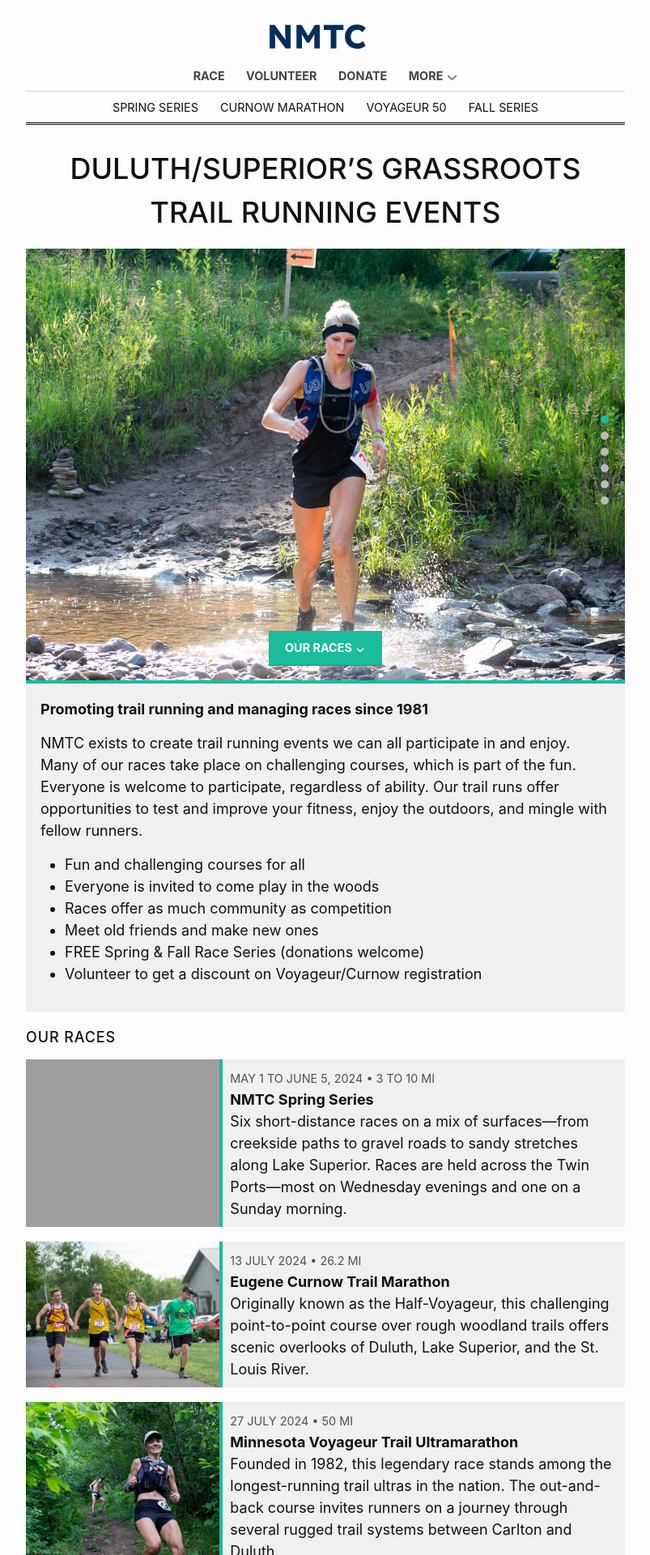
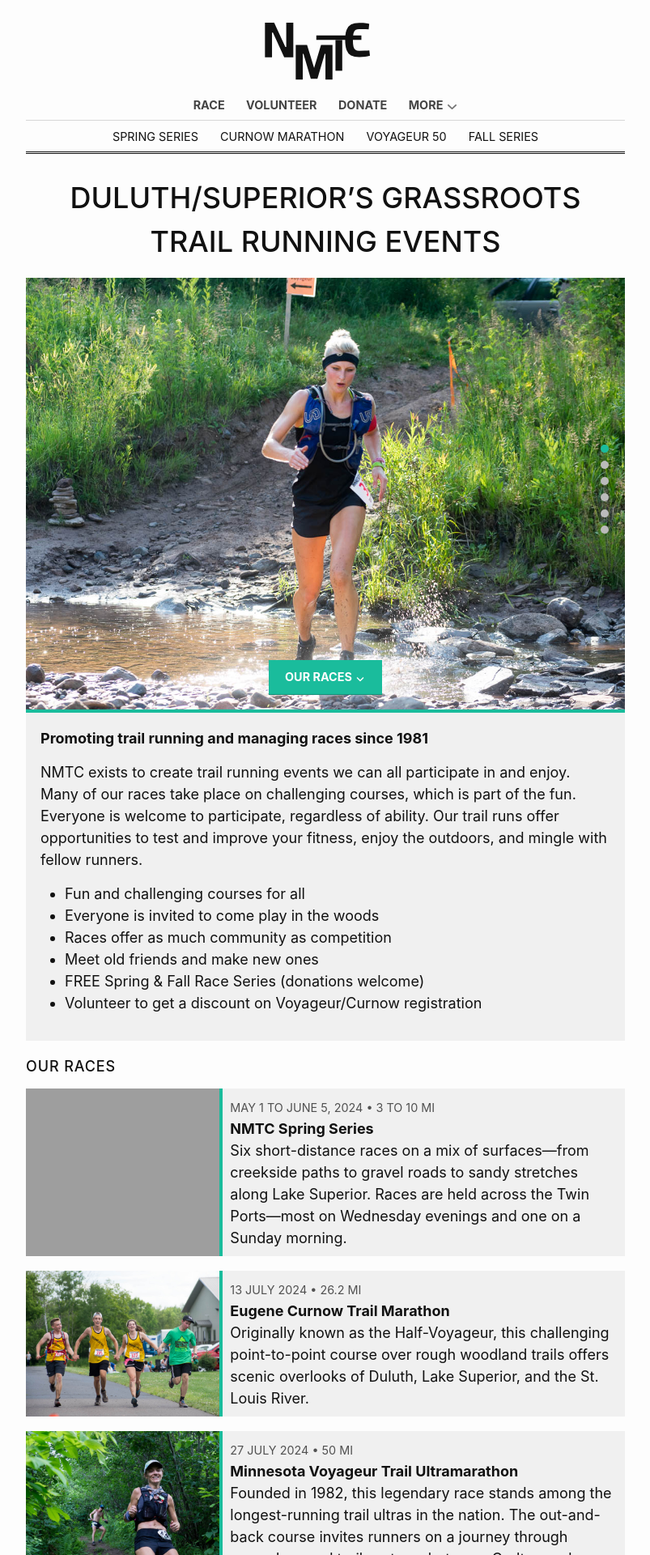
Before and after one commit to nmtc-run/nmtc-run.github.io, a Jekyll site: the page built from index.md, in a window 1280 px wide. Shown: the top 1920 px of the page at 81% size, without its empty margins (238-1041 px from the left). Built offline with Jekyll 4.4.1, drawn with Linux system fonts in a browser that asks for light colours; grey boxes are pictures that could not be loaded.

Commit message:
switch to vintage logo

```diff
--- a/_includes/header.html
+++ b/_includes/header.html
@@ -6,7 +6,7 @@
     </div>
     <a href="/">
       <div class="logo">
-        <img src="/assets/logos/nmtc-logo.svg" alt="">
+        <img src="/assets/logos/nmtc-logo-vintage.svg" alt="">
         <!-- <img id="logo" src="{{ first_logo }}" alt=""> -->
       </div>
     </a>
--- a/_sass/nmtc/_menu.scss
+++ b/_sass/nmtc/_menu.scss
@@ -46,7 +46,8 @@
 
 .logo * {
   max-width: 60%;
-  max-height: 2em;
+  // max-height: 2em; // for modern logo
+  max-height: 4em; // for vintage logo
   margin: 0 auto;
   // padding: 0 2em;
   text-align: center;
@@ -334,7 +335,8 @@
 
 #more-container {
   position: absolute;
-  top: calc(1em + 60.73px + 0.5em + 1em - 2px + 0.8em + 3px);
+  // top: calc(1em + 60.73px + 0.5em + 1em - 2px + 0.8em + 3px); // for modern logo
+  top: calc(3em + 60.73px + 0.5em + 1em - 2px + 0.8em + 3px); // for vintage logo
   z-index: 999;
 
   background-color: $background-color;
```
Also changed, not shown: assets/logos/nmtc-logo-vintage.svg (added).
